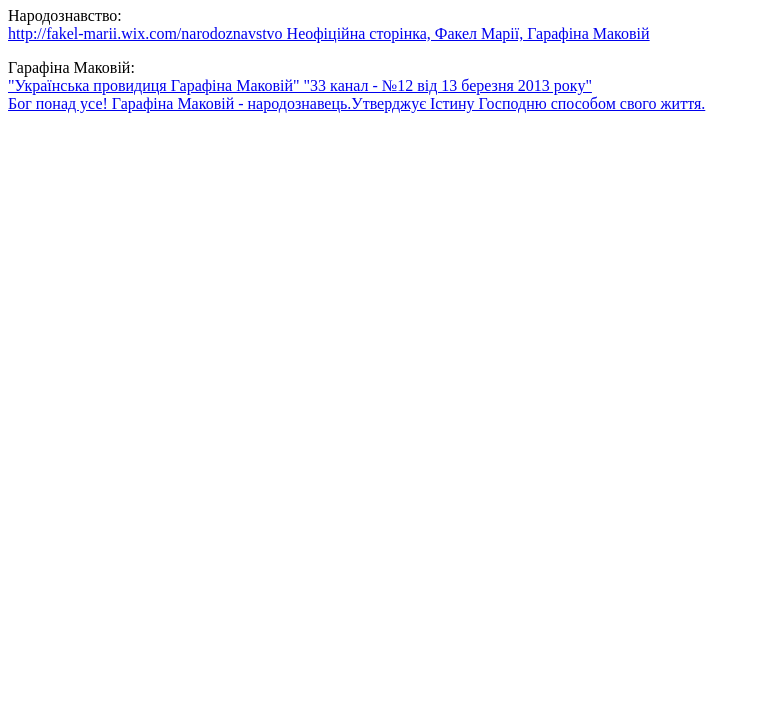
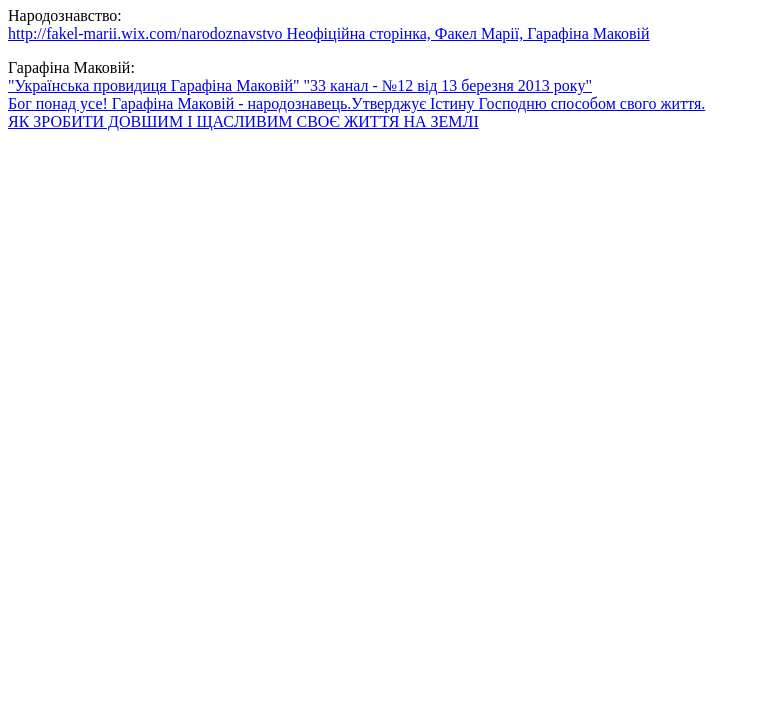
Before and after one commit to vadm/vadm.github.io, a plain HTML site: page index.html in a window 1280 px wide. Shown: the part 73-800 px from the top of the page, without its empty margins (0-761 px from the left). Drawn offline with Linux system fonts and the light colour scheme.

Commit message:
update index.html

```diff
--- a/index.html
+++ b/index.html
@@ -18,6 +18,8 @@
 			<a href="http://www.33kanal.com/33channel/7776-13-12-10">"Українська провидиця Гарафіна Маковій" "33 канал - №12 від 13 березня 2013 року"</a>
 			<br/>
 			<a href="http://vesna2302.hiblogger.net/1109992.html">Бог понад усе! Гарафіна Маковій - народознавець.Утверджує Істину Господню способом свого життя.</a>
+			<br/>
+			<a href="http://www.zid.com.ua/ukr_creativework/yak-zrobyty-dovshym-i-schaslyvym-svoe-zhyttya-na-zemli">ЯК ЗРОБИТИ ДОВШИМ І ЩАСЛИВИМ СВОЄ ЖИТТЯ НА ЗЕМЛІ</a>
 		</p>
 	</body>
 </html>
```
